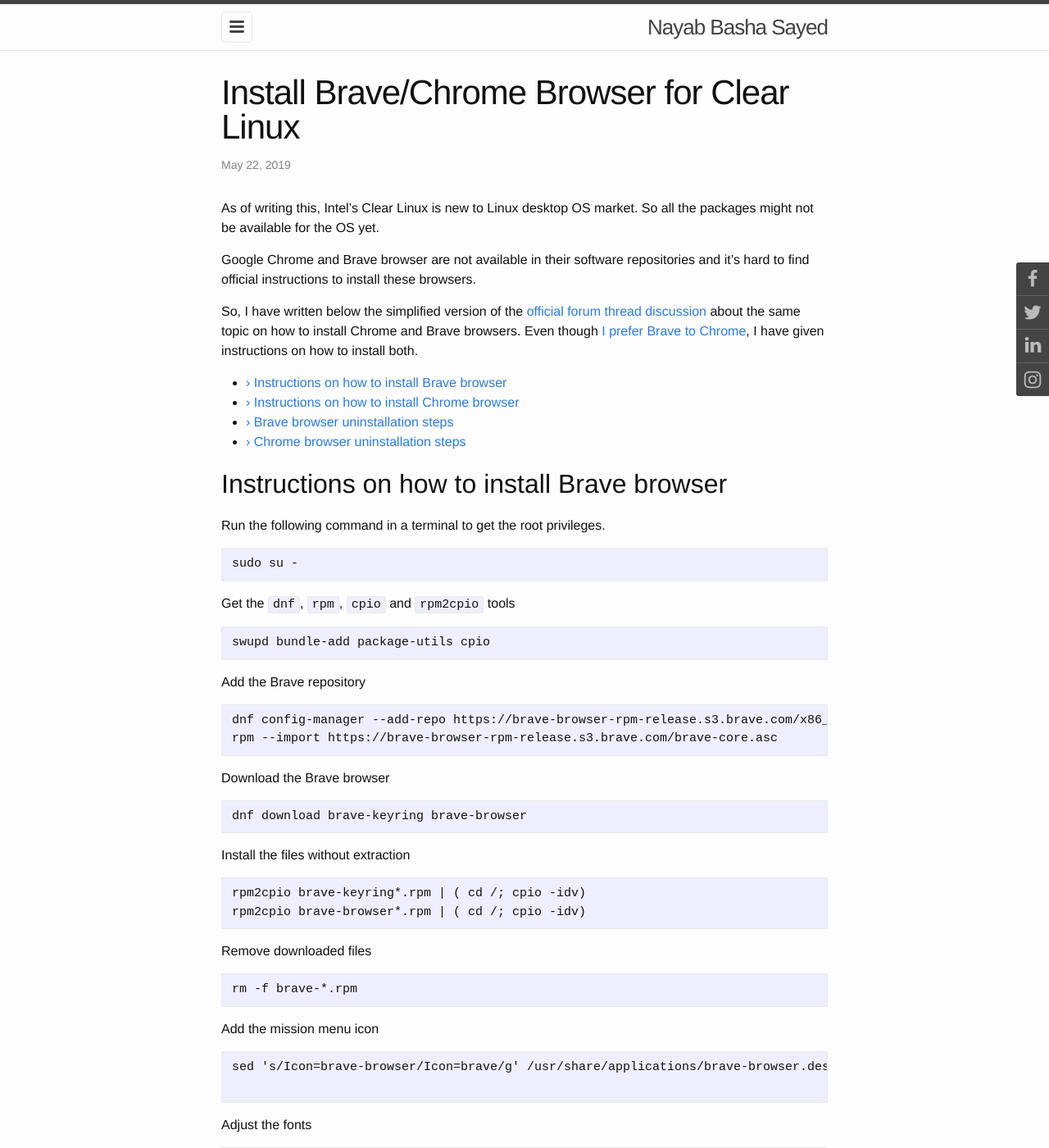
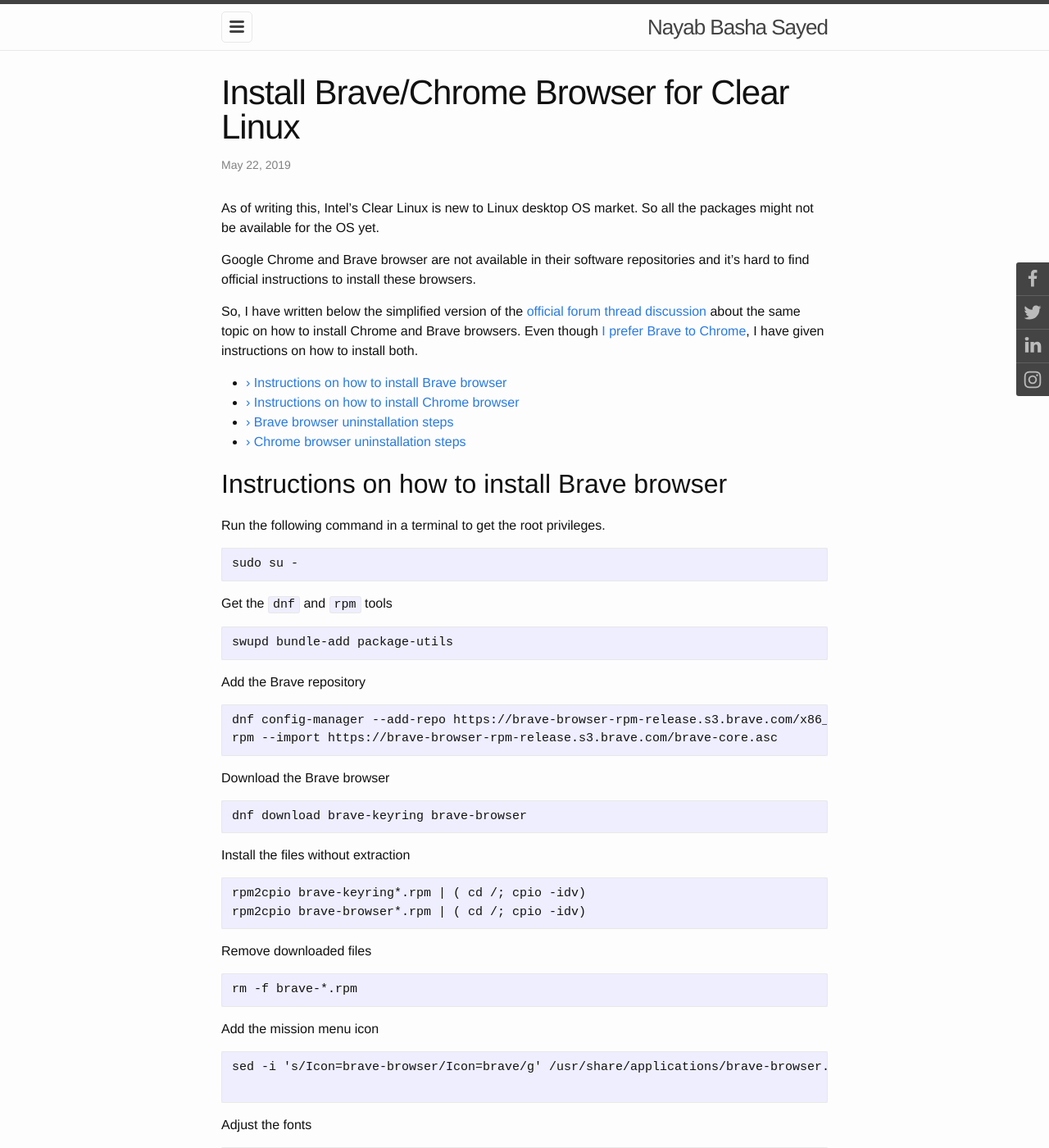
Before and after one commit to itsnayabsd/website, a Jekyll site: the page built from _posts/linux-tools/2019-05-21-brave-for-clear-linux.md, in a window 1280 px wide and 1400 px high. Shown: the whole window at 82% size. Built offline with Jekyll 4.4.1, drawn with Linux system fonts in a browser that asks for light colours; comment, search, counter and statistics services are not loaded.

Commit message:
Modify 2019-05-21-brave-for-clear-linux.md

````diff
--- a/_posts/linux-tools/2019-05-21-brave-for-clear-linux.md
+++ b/_posts/linux-tools/2019-05-21-brave-for-clear-linux.md
@@ -25,14 +25,14 @@
 ```
 sudo su -
 ```
-Get the `dnf`, `rpm`, `cpio` and `rpm2cpio` tools
+Get the `dnf` and `rpm` tools
 ```
-swupd bundle-add package-utils cpio
+swupd bundle-add package-utils
 ```
 
 Add the Brave repository
 ```
-dnf config-manager --add-repo https://brave-browser-rpm-release.s3.brave.com/x86_64/
+dnf config-manager --add-repo https://brave-browser-rpm-release.s3.brave.com/x86_64/ --releasever 31
 rpm --import https://brave-browser-rpm-release.s3.brave.com/brave-core.asc
 ```
 Download the Brave browser
@@ -50,7 +50,7 @@
 ```
 Add the mission menu icon
 ```
-sed 's/Icon=brave-browser/Icon=brave/g' /usr/share/applications/brave-browser.desktop
+sed -i 's/Icon=brave-browser/Icon=brave/g' /usr/share/applications/brave-browser.desktop
 
 ```
 Adjust the fonts
````
